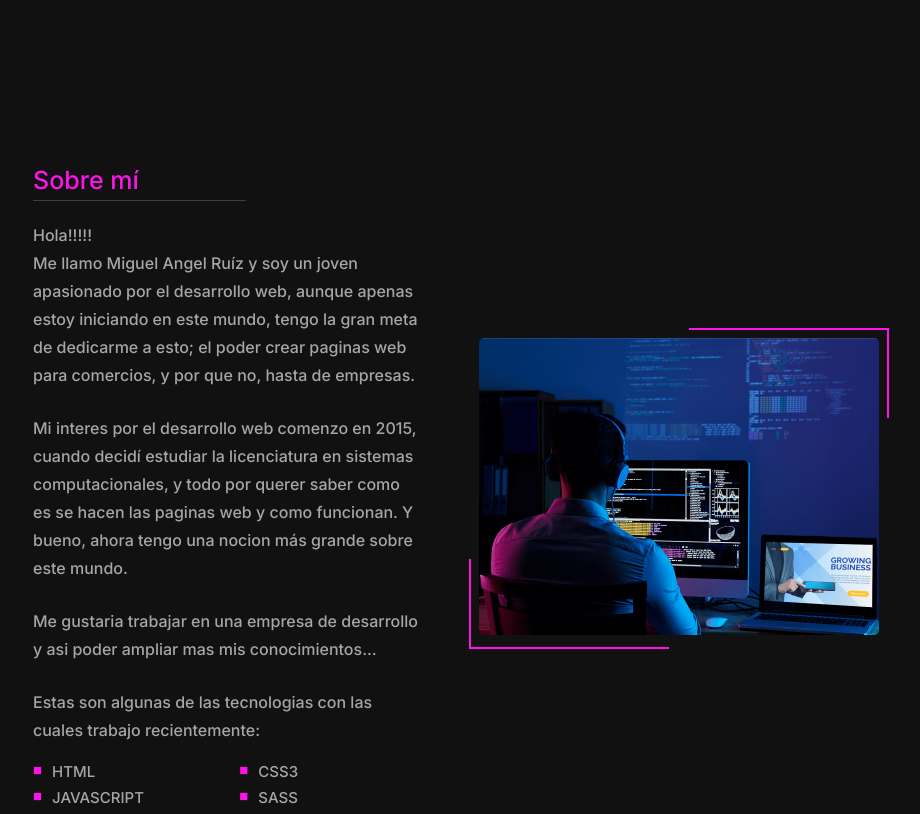
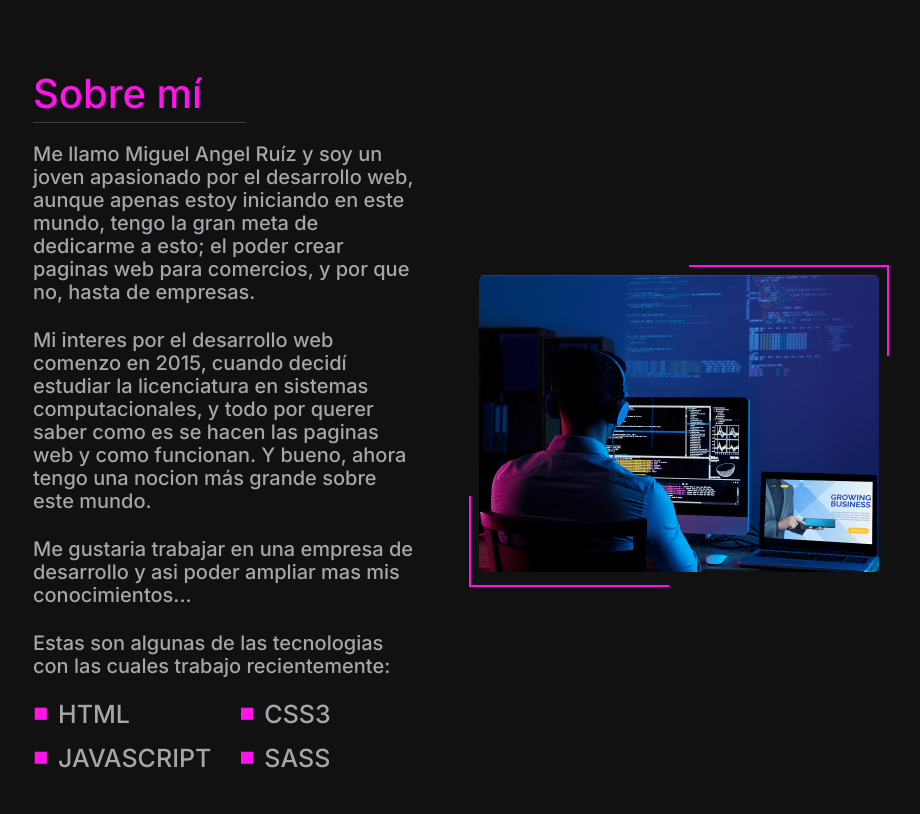
Before and after one commit to miguel0125-mex/portfolio-new, a website: page index.html in a window 1280 px wide. Shown: the part 774-1588 px from the top of the page, without its empty margins (207-1127 px from the left). Drawn offline with nearby package versions, Linux system fonts and the light colour scheme.

Commit message:
estilos sobre mi -textos

```diff
--- a/index.html
+++ b/index.html
@@ -64,7 +64,6 @@
                     <p class="inicio-pre3">Trabajo como ingeniero de soporte pero eso no me detiene para seguir aprendiendo desarrollo web.</p>
                 </div>
             </div>
-
         </section>
 
         <section id="about" class="about">
@@ -72,8 +71,7 @@
                 <div class="about_info">
                     <h2 class="about_text">Sobre mí</h2>
                     <p class="about_pre">
-                        Hola!!!!!
-                        <br> Me llamo Miguel Angel Ruíz y soy un joven apasionado por el desarrollo web, aunque apenas estoy iniciando en este mundo, tengo la gran meta de dedicarme a esto; el poder crear paginas web para comercios, y por que no, hasta
+                        Me llamo Miguel Angel Ruíz y soy un joven apasionado por el desarrollo web, aunque apenas estoy iniciando en este mundo, tengo la gran meta de dedicarme a esto; el poder crear paginas web para comercios, y por que no, hasta
                         de empresas.
                     </p>
                     <p class="about_pre">
--- a/sass/components/_about.scss
+++ b/sass/components/_about.scss
@@ -1,15 +1,17 @@
 .about {
-    padding: 14rem 0;
-    min-height: 100vh;
+    display: flex;
+    align-items: center;
+    // padding: 14rem 0;
+    // min-height: 100vh;
     z-index: -1;
     @include tablet {
         & {
-            padding: 10rem 0;
+            // padding: 10rem 0;
         }
     }
     @include phone {
         & {
-            padding: 8rem 0;
+            // padding: 8rem 0;
         }
     }
 }
@@ -22,7 +24,7 @@
         padding-left: $xl;
         .about_text {
             color: $pink;
-            font-size: $md;
+            font-size: $md-l;
             font-family: $parrafos;
             font-weight: $medium;
             &:after {
@@ -40,9 +42,10 @@
         .about_pre {
             color: $white-gray;
             font-family: $parrafos;
-            line-height: 1.75;
+            // line-height: 1.75;
             font-weight: $md;
             padding-top: $md;
+            font-size: $xs;
         }
     }
     .about_photo {
@@ -123,7 +126,7 @@
     color: $white-gray;
     font-family: $parrafos;
     font-weight: $md;
-    font-size: 1.5rem;
+    font-size: $md;
     line-height: 1.75;
     display: grid;
     grid-template-columns: repeat(2, minmax(140px, 200px));
--- a/sass/components/_header.scss
+++ b/sass/components/_header.scss
@@ -11,6 +11,10 @@
         color: $pink;
         margin: 5px;
         z-index: 1001;
+        transition: all .5s;
+        &:hover{
+            color: $white;
+        }
     }
     .overflow {
         overflow: hidden;
@@ -51,7 +55,7 @@
                 left: 0;
                 width: 100%;
                 height: 100%;
-                background: #000;
+                background: #3d3b3b;
                 z-index: 999;
                 align-items: center;
                 text-align: center;
```
Also changed, not shown: assets/css/styles.css, 1 other file.
